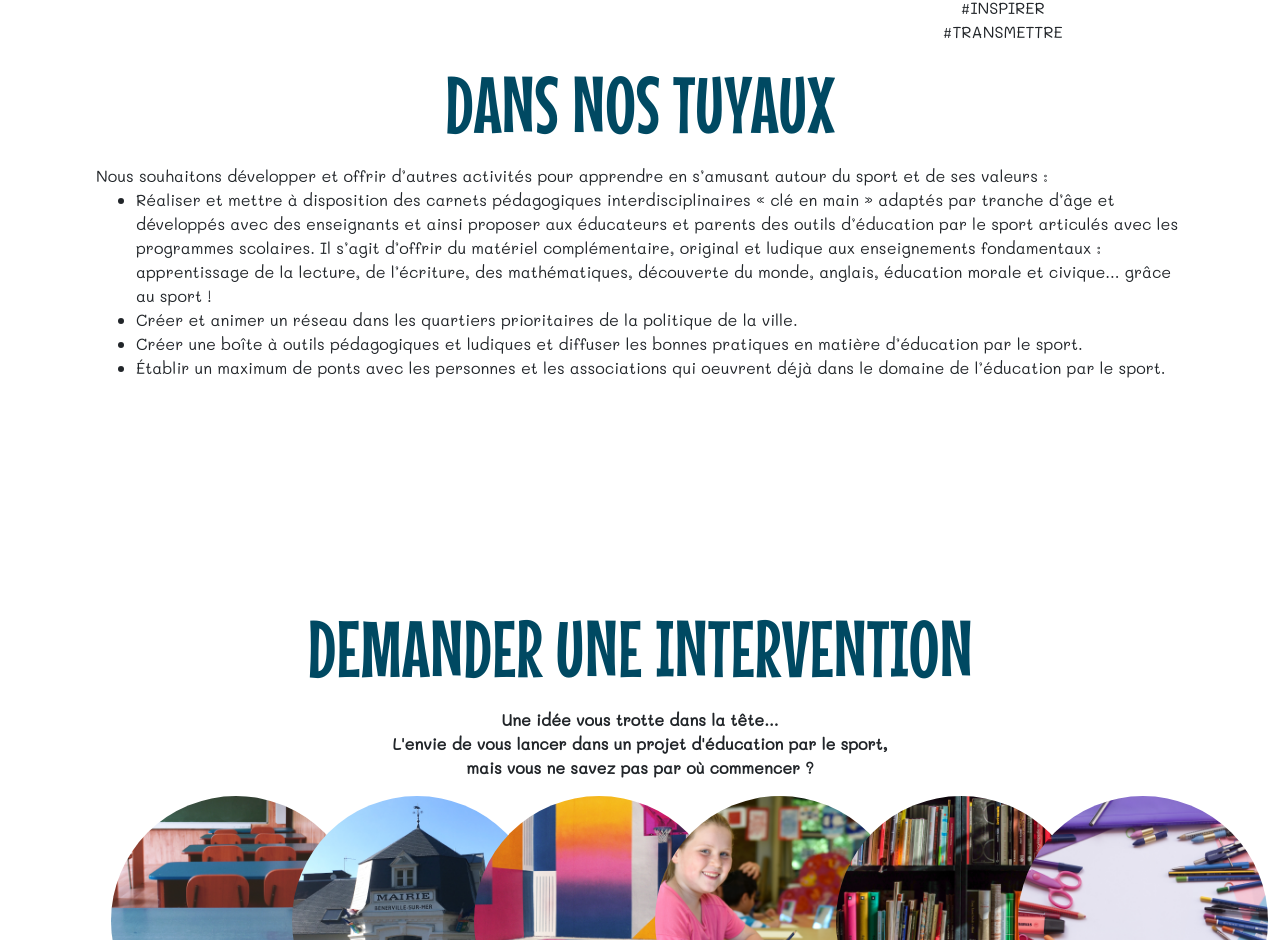
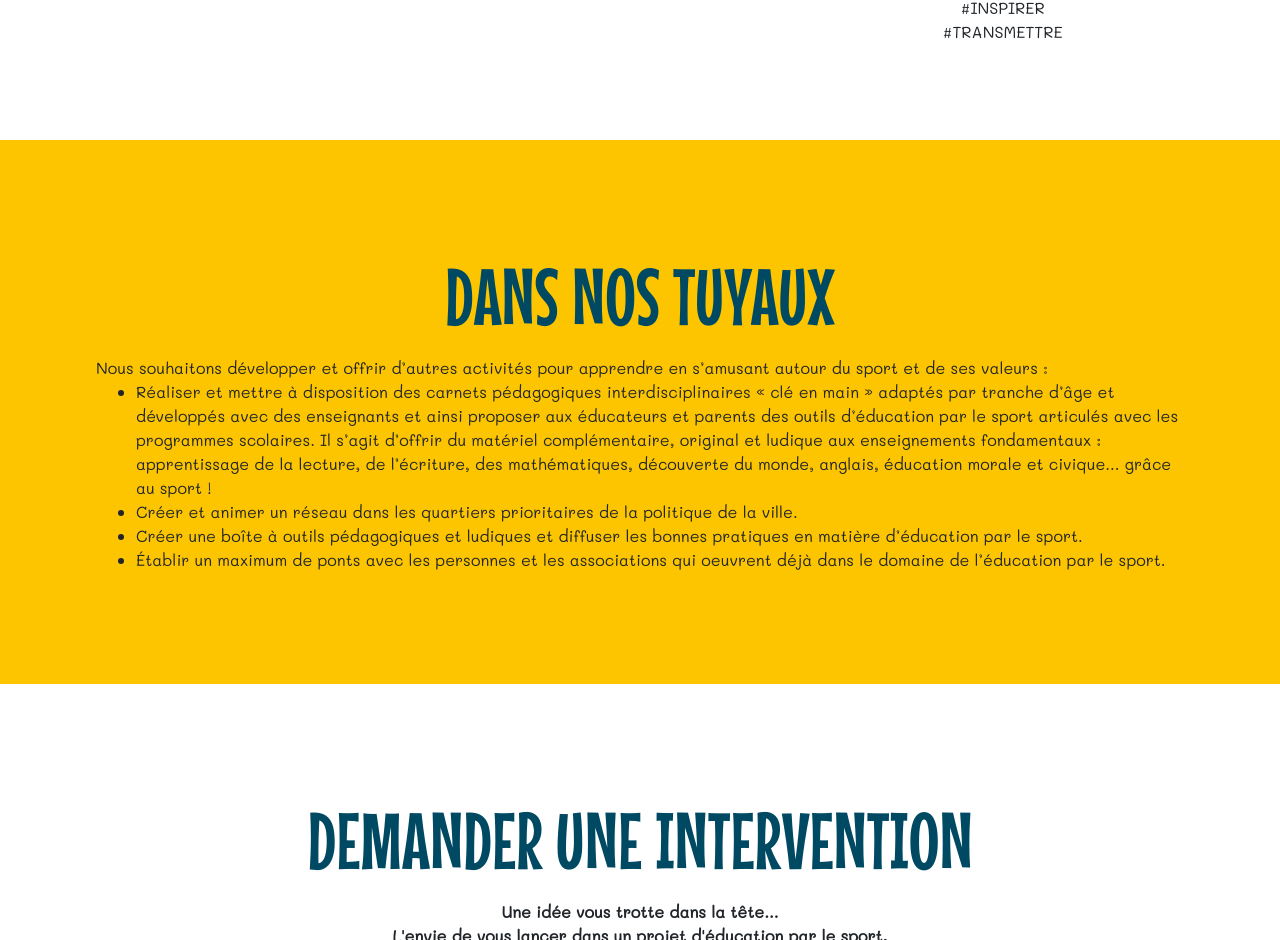
Before and after one commit to annelhote/les-carnets-de-jo, a Vue app: page / in a window 1280 px wide. Shown: the part 4539-5479 px from the top of the page. Built offline with nearby package versions, Linux system fonts and the light colour scheme.

Commit message:
Section "Dans nos tuyaux" in yellow, close #28

```diff
--- a/src/App.vue
+++ b/src/App.vue
@@ -251,6 +251,10 @@
             </div>
           </div>
         </div>
+      </div>
+    </section>
+    <section class="app__section app__section__even bg-warning row text-center" ref="section_pipelines">
+      <div class="col-12">
         <div class="app__section__title text-uppercase text-primary">
           Dans nos tuyaux
         </div>
@@ -279,7 +283,7 @@
         </div>
       </div>
     </section>
-    <section class="app__section app__section__even row text-center" ref="section_intervention">
+    <section class="app__section app__section__odd row text-center" ref="section_intervention">
       <div class="col-12">
         <div class="app__section__title text-uppercase text-primary">
           Demander une intervention
```
